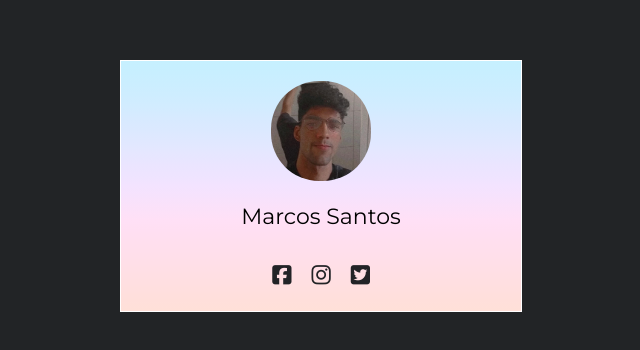
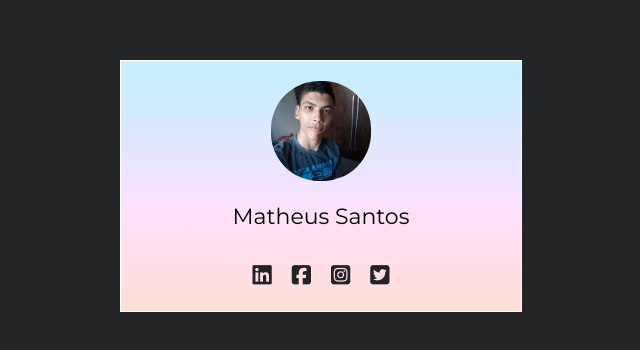
Before and after one commit to MAADSantos/profilecard, a plain HTML site: page index.html in a window 1280 px wide. Shown: the part 214-564 px from the top of the page, without its empty margins (319-959 px from the left). Drawn offline with Linux system fonts and the light colour scheme.

Commit message:
https://github.com/yasuke00/cartao-matheus.git

```diff
--- a/index.html
+++ b/index.html
@@ -6,33 +6,29 @@
     <meta name="viewport" content="width=device-width, initial-scale=1.0" />
     <link rel="stylesheet" href="style.css" />
     <script src="https://kit.fontawesome.com/6a8f0c2ddb.js" crossorigin="anonymous"></script>
-    <title>Marcos Santos profile card</title>
+    <title>Matheus Santos profile card</title>
 
     <link href="https://fonts.googleapis.com/css2?family=Montserrat&display=swap" rel="stylesheet">
 </head>
 
-
-
-<!-- criar uma div com 50px de altura de 100px de largura -->
-<!-- colocar a imagem no centro da div  com 20px de altura e 20px de largura -->
-<!-- colocar o nome da pessoa abaixo da foto -->
-<!-- inserir os icones das redes sociais -->
-<!-- colocar os links para cada rede social -->
-
+<body>
     <div class="container">
         <div class="imgholder">
-        <img class="profile" src=".\assets\marcao.jpg" />
+            <img class="profile" src=".\assets\jok.jpg" />
         </div>
-    <p>Marcos Santos</p>
+        <p>Matheus Santos</p>
 
         <div class="linkholder">
-        <a href="https://www.facebook.com/MarcosSantosEM" target="_blank">
+            <a href="https://www.linkedin.com/in/matheus-santos-591688106/" target="_blank">
+                <i class="fab fa-linkedin"></i>
+            </a>
+            <a href="https://www.facebook.com/matheus.alves20gmail.comxp" target="_blank">
                 <i class="fab fa-facebook-square"></i>
             </a>
-        <a href="https://www.instagram.com/mark_sk_eight/" target="_blank">
-            <i class="fab fa-instagram"></i>
+            <a href="https://www.instagram.com/matheus_henrique_1/" target="_blank">
+                <i class="fab fa-instagram-square"></i>
             </a>
-        <a href="https://twitter.com/Mark_sk_eight" target="_blank">
+            <a href="https://twitter.com/_MaTHeuS0_o" target="_blank">
                 <i class="fab fa-twitter-square"></i>
             </a>
         </div>
```
Also changed, not shown: assets/jok.jpg (added), assets/marcao.jpg (deleted). Lines whose indentation alone changed are shown as unchanged.
